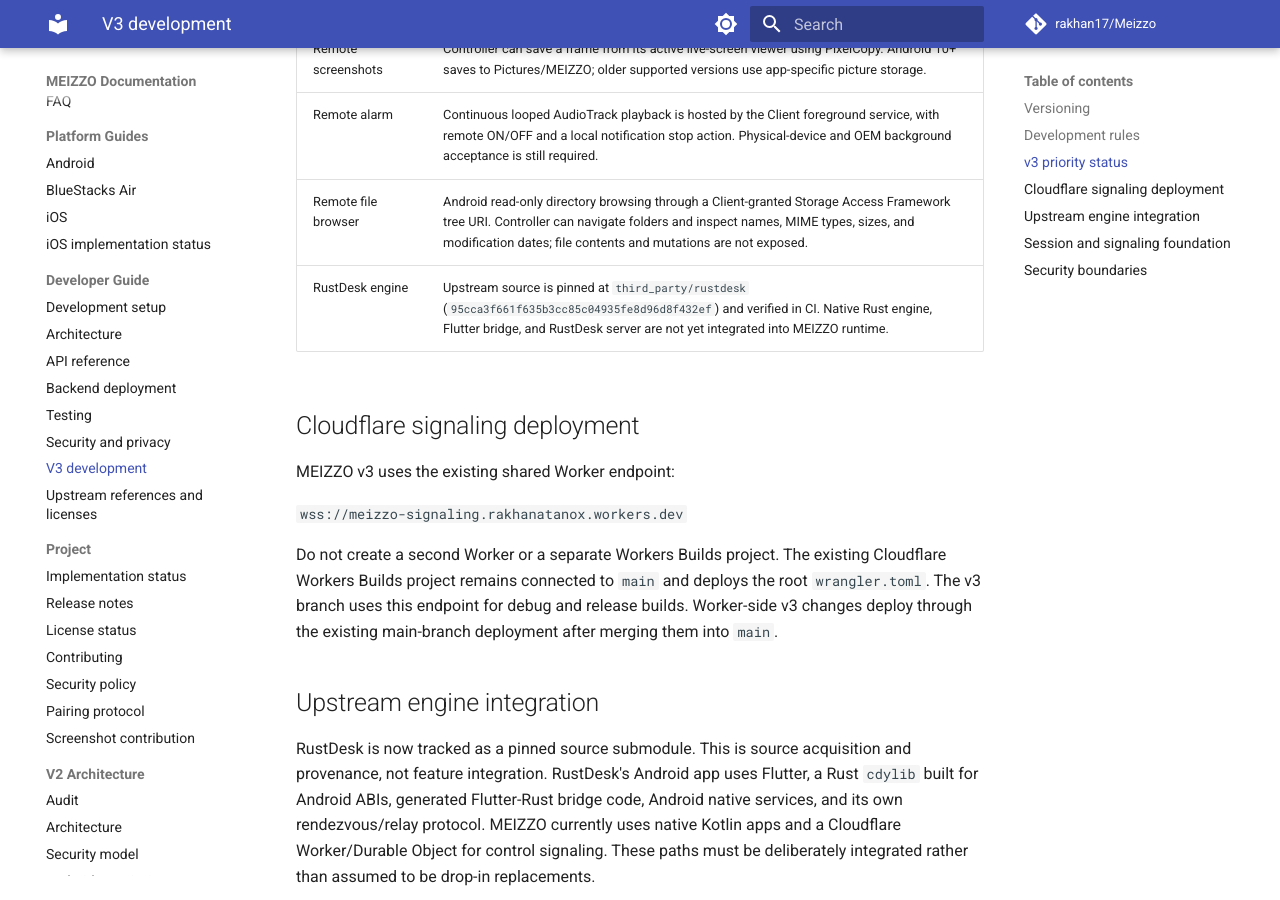
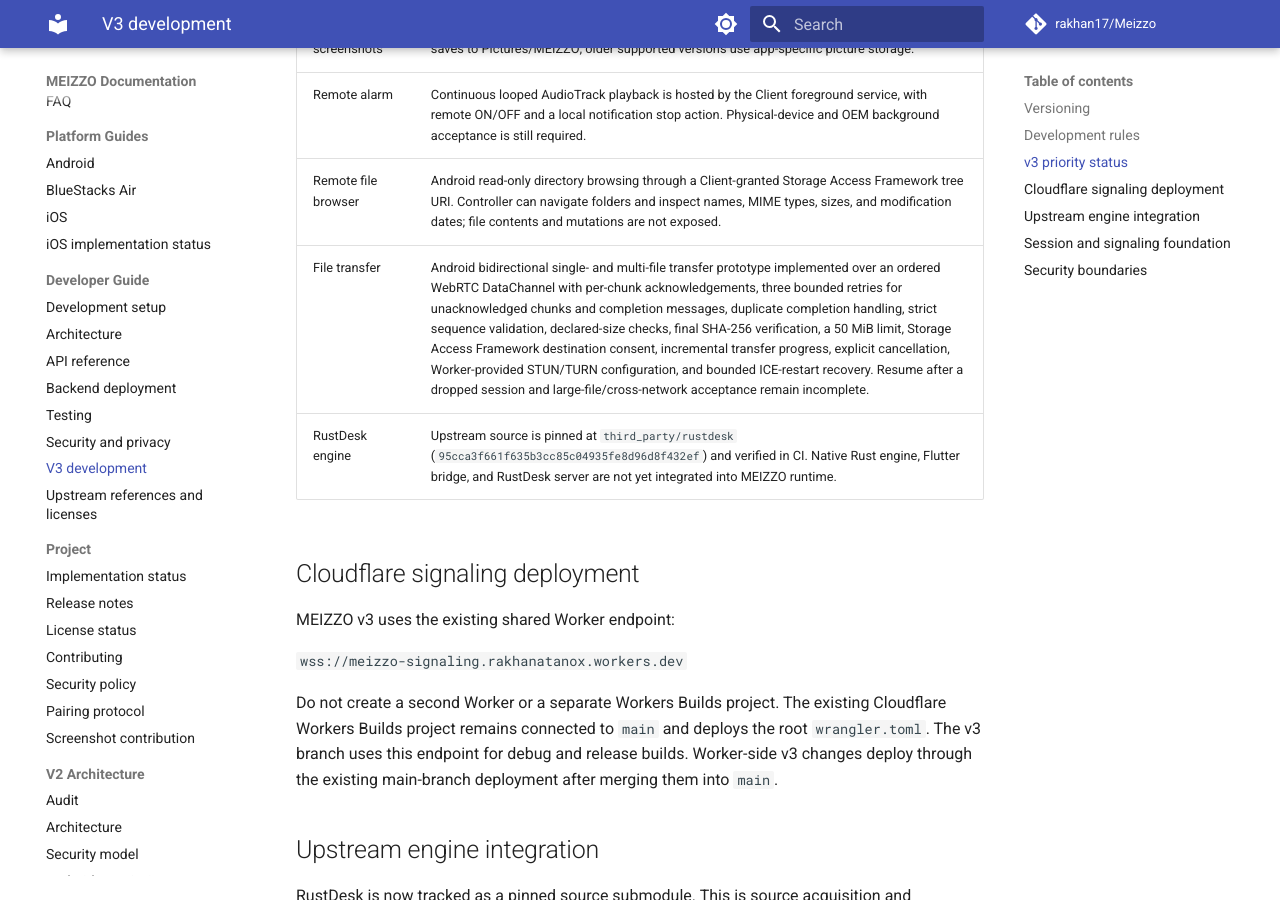
Before and after one commit to rakhan17/Meizzo, an MkDocs documentation site: the page built from docs/v3/README.md, in a window 1280 px wide and 900 px high, scrolled down 1720 px. Built offline with MkDocs 1.6.1 and Material for MkDocs 9.7.7, drawn with Linux system fonts in a browser that asks for light colours; comment, search, counter and statistics services are not loaded.

Commit message:
Fix remote file browser documentation table formatting

```diff
--- a/docs/v3/README.md
+++ b/docs/v3/README.md
@@ -32,7 +32,8 @@ This branch is the isolated development line for MEIZZO 3.x. The v2.5.0 stable l
 | Clipboard transfer | Controller can request Client text clipboard or send text to it. Every read and overwrite requires a separate approval dialog on the Client; only text up to 10,000 characters is handled. Android clipboard background-access restrictions may apply. |
 | Remote screenshots | Controller can save a frame from its active live-screen viewer using PixelCopy. Android 10+ saves to Pictures/MEIZZO; older supported versions use app-specific picture storage. |
 | Remote alarm | Continuous looped AudioTrack playback is hosted by the Client foreground service, with remote ON/OFF and a local notification stop action. Physical-device and OEM background acceptance is still required. |
-| Remote file browser | Android read-only directory browsing through a Client-granted Storage Access Framework tree URI. Controller can navigate folders and inspect names, MIME types, sizes, and modification dates; file contents and mutations are not exposed. |\n| File transfer | Android bidirectional single- and multi-file transfer prototype implemented over an ordered WebRTC DataChannel with per-chunk acknowledgements, three bounded retries for unacknowledged chunks and completion messages, duplicate completion handling, strict sequence validation, declared-size checks, final SHA-256 verification, a 50 MiB limit, Storage Access Framework destination consent, incremental transfer progress, explicit cancellation, Worker-provided STUN/TURN configuration, and bounded ICE-restart recovery. Resume after a dropped session and large-file/cross-network acceptance remain incomplete. |
+| Remote file browser | Android read-only directory browsing through a Client-granted Storage Access Framework tree URI. Controller can navigate folders and inspect names, MIME types, sizes, and modification dates; file contents and mutations are not exposed. |
+| File transfer | Android bidirectional single- and multi-file transfer prototype implemented over an ordered WebRTC DataChannel with per-chunk acknowledgements, three bounded retries for unacknowledged chunks and completion messages, duplicate completion handling, strict sequence validation, declared-size checks, final SHA-256 verification, a 50 MiB limit, Storage Access Framework destination consent, incremental transfer progress, explicit cancellation, Worker-provided STUN/TURN configuration, and bounded ICE-restart recovery. Resume after a dropped session and large-file/cross-network acceptance remain incomplete. |
 | RustDesk engine | Upstream source is pinned at `third_party/rustdesk` (`95cca3f661f635b3cc85c04935fe8d96d8f432ef`) and verified in CI. Native Rust engine, Flutter bridge, and RustDesk server are not yet integrated into MEIZZO runtime. |
 
 ## Cloudflare signaling deployment
```
